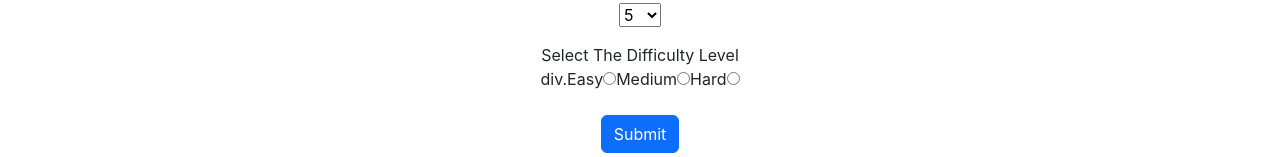
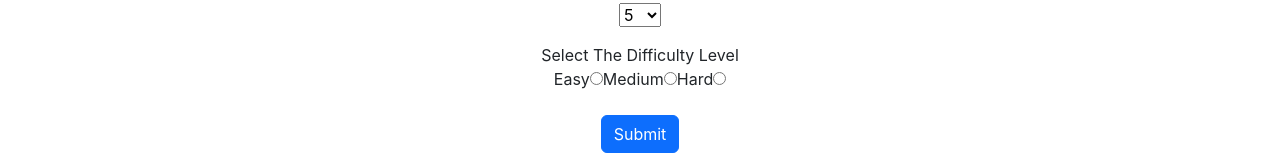
Before and after one commit to CodersDotOrg/Quizzie, a React (Create React App) app: page / in a window 1280 px wide. Shown: the part 253-410 px from the top of the page. Built offline with nearby package versions, Linux system fonts and the light colour scheme.

Commit message:
changes in home anf form

```diff
--- a/src/components/Form.js
+++ b/src/components/Form.js
@@ -1,21 +1,21 @@
 import React from 'react'
 
-const Form = () => {
+const Form = (props) => {
   return (
 
     <>
         <div className="container my-5">
             <h1>Quizzie</h1>
-        <form>
+        <form onSubmit={props.onSubmit}>
             <div className="container">
                 Select The Category
                 <div className="mb-3">
                     <label htmlFor="science" className="form-label">Science</label>
-                    <input type="checkbox"  id="science"/>
+                    <input type="checkbox" value="science"  id="science"/>
                     <label htmlFor="history" className="form-label">History</label>
-                    <input type="checkbox"  id="history"/>
+                    <input type="checkbox" value="history"  id="history"/>
                     <label htmlFor="sports" className="form-label">Sports</label>
-                    <input type="checkbox"  id="sports"/>
+                    <input type="checkbox" value="sports"  id="sports"/>
                 </div>
             </div>
             <div className="container">
@@ -32,8 +32,7 @@ const Form = () => {
             <div className="container">
                 Select The Difficulty Level
                 <div className="mb-3">
-                    div.
-                    <label htmlFor="easy" className="form-label">Easy</label>
+                    <label htmlFor="easy"  className="form-label">Easy</label>
                     <input type="radio" value="easy" name="level" required="required"/>
                     <label htmlFor="medium" className="form-label">Medium</label>
                     <input type="radio" value="medium" name="level" required="required"/>
--- a/src/components/Home.js
+++ b/src/components/Home.js
@@ -2,9 +2,17 @@ import React from 'react'
 import Form from './Form'
 
 export default function Home() {
+
+
+    function onSubmit(e) {
+        e.preventDefault();
+        console.log('submitted');
+    }
+
+
   return (
     <>
-      <Form/>
+      <Form onSubmit={onSubmit}/>
     </>
   )
 }
```
